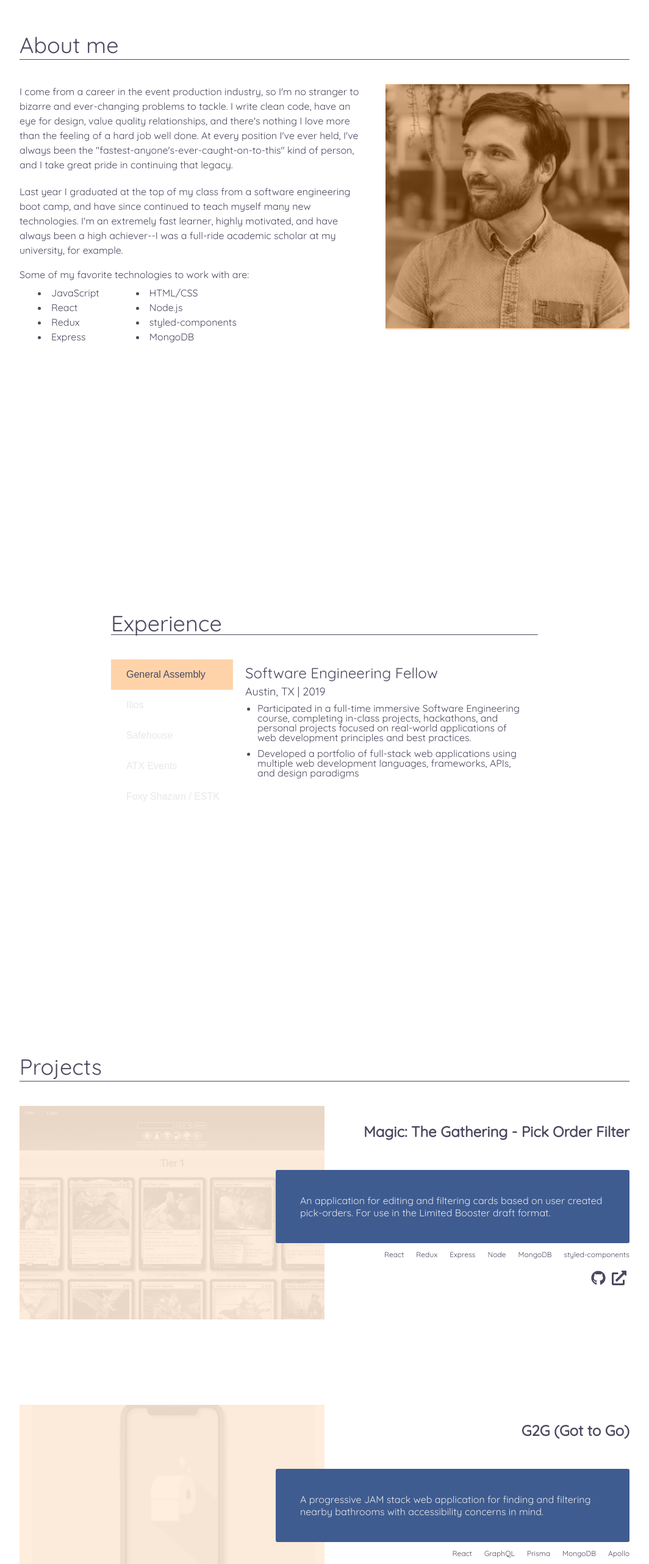
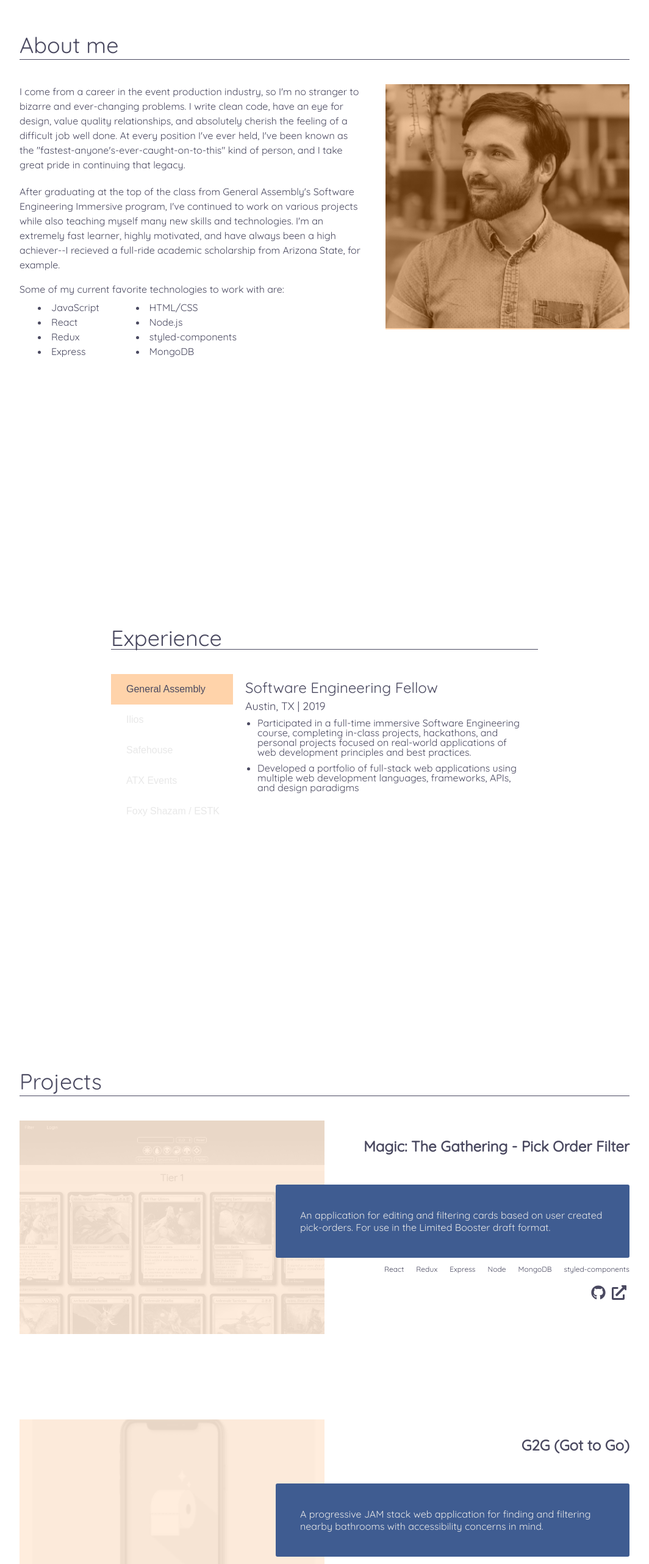
Before and after one commit to joe-gerhard/portfolio, a React (Create React App) app: page / in a window 1280 px wide. Shown: the part 860-3424 px from the top of the page at 61% size, without its empty margins (108-1172 px from the left). Built offline with nearby package versions, Linux system fonts and the light colour scheme.

Commit message:
Add hover condition if projects are scrolled into view

```diff
--- a/src/components/AboutSection/AboutSection.jsx
+++ b/src/components/AboutSection/AboutSection.jsx
@@ -17,19 +17,19 @@ const AboutSection = ({ aboutRef }) => {
         <Text>
           <p>
           I come from a career in the event production industry, so I'm no stranger to bizarre
-          and ever-changing problems to tackle. I write clean code, have an eye for design, value quality relationships, and
-          there's nothing I love more than the feeling of a hard job well done. At every position
-          I've ever held, I've always been the "fastest-anyone's-ever-caught-on-to-this" kind
+          and ever-changing problems. I write clean code, have an eye for design, value quality relationships, and
+          absolutely cherish the feeling of a difficult job well done. At every position
+          I've ever held, I've been known as the "fastest-anyone's-ever-caught-on-to-this" kind
           of person, and I take great pride in continuing that legacy.
           </p>
           <p>
-          Last year I graduated at the top of my class from a software engineering boot camp, and
-          have since continued to teach myself many new technologies. I'm an extremely fast learner,
-          highly motivated, and have always been a high achiever--I was a full-ride academic scholar
-          at my university, for example.
+          After graduating at the top of the class from General Assembly's Software Engineering Immersive program, I've
+          continued to work on various projects while also teaching myself many new skills and technologies. I'm an extremely fast learner,
+          highly motivated, and have always been a high achiever--I recieved a full-ride academic scholarship
+          from Arizona State, for example.
           </p>
 
-          <span>Some of my favorite technologies to work with are:</span>
+          <span>Some of my current favorite technologies to work with are:</span>
 
           <div>
             <ul>
--- a/src/components/App/App.jsx
+++ b/src/components/App/App.jsx
@@ -12,20 +12,20 @@ import { useState } from 'react';
 
 const App = () => {
 
-  const [ prevScrollY, setPrevScrollY ] = useState(0);
+  const [ scrollY, setScrollY ] = useState(0);
   const [ visible, setVisible ] = useState(true);
 
   const handleScroll = () => {
     const DELTA = 5;
     const currentScrollY = window.scrollY;
-    const visible = prevScrollY > currentScrollY;
+    const visible = scrollY > currentScrollY;
 
     // if the user scrolls less than the value of DELTA, do nothing
-    if(Math.abs(prevScrollY - currentScrollY) <= DELTA) {
+    if(Math.abs(scrollY - currentScrollY) <= DELTA) {
       return
     }
 
-    setPrevScrollY(currentScrollY);
+    setScrollY(currentScrollY);
     setVisible(visible);
   }
 
@@ -51,11 +51,11 @@ const App = () => {
       <SocialBar />
       <Navbar executeScroll={executeScroll} {...refs} visible={visible}/>
       <Sections>
-        <HomeSection {...refs} />
-        <AboutSection {...refs}/>
-        <ExperienceSection {...refs}/>
-        <ProjectsSection {...refs}/>
-        <ContactSection {...refs}/>
+        <HomeSection {...refs} scrollY={scrollY}/>
+        <AboutSection {...refs} scrollY={scrollY}/>
+        <ExperienceSection {...refs} scrollY={scrollY}/>
+        <ProjectsSection {...refs} scrollY={scrollY}/>
+        <ContactSection {...refs} scrollY={scrollY}/>
       </Sections>
       <Footer executeScroll={executeScroll} {...refs}/>
     </StyledApp>
--- /dev/null
+++ b/src/components/ProjectsSection/Project.jsx
@@ -0,0 +1,57 @@
+import React, { useEffect } from 'react'
+import { Description, Text, Technologies, Icons, ImageContainer, StyledProject } from './styles';
+import { FontAwesomeIcon } from '@fortawesome/react-fontawesome';
+import { faGithub } from '@fortawesome/free-brands-svg-icons';
+import { faExternalLinkAlt } from '@fortawesome/free-solid-svg-icons';
+import { useState } from 'react';
+import { useRef } from 'react';
+
+const Project = ({ project, scrollY }) => {
+
+  const [ hover, setHover ] = useState(false);
+  const projectRef = useRef();
+  console.log(projectRef.current && projectRef.current.offsetTop)
+
+  useEffect(() => {
+    if(!projectRef.current) return;
+    const projectTop = projectRef.current.offsetTop;
+    const projectBottom = projectTop + projectRef.current.offsetHeight;
+    if((scrollY > (projectTop - 400)
+      && scrollY < (projectBottom - 200)
+    )) {
+      setHover(true)
+    } else {
+      setHover(false)
+    }
+  }, [scrollY]);
+
+  return (
+    <StyledProject
+    ref={projectRef}
+    onMouseEnter={() => setHover(true)}
+    onMouseLeave={() => setHover(false)}
+  >
+    <ImageContainer hover={hover} onClick={() => window.open(project.link)}>
+      <img src={project.image} alt={project.name} />
+      <div />
+    </ImageContainer>
+    <Text>
+      <h2><a href={project.link} target="_blank" rel="noopener noreferrer">{project.name}</a></h2>
+      <Description hover={hover}>
+        {project.description}
+      </Description>
+      <Technologies>
+      {project.technologies.map(tech =>
+        <span key={tech}>{tech}</span>
+        )}
+      </Technologies>
+      <Icons>
+        <a href={project.github} target="_blank" rel="noopener noreferrer"><FontAwesomeIcon icon={faGithub} /></a>
+        <a href={project.link} target="_blank" rel="noopener noreferrer"><FontAwesomeIcon icon={faExternalLinkAlt} /></a>
+      </Icons>
+    </Text>
+  </StyledProject>
+  )
+}
+
+export default Project;
--- a/src/components/ProjectsSection/ProjectsSection.jsx
+++ b/src/components/ProjectsSection/ProjectsSection.jsx
@@ -1,13 +1,10 @@
-import React, { useState } from 'react'
-import { StyledProjectsSection, Project, Description, Text, Technologies, Icons, ImageContainer } from './styles';
+import React from 'react'
+import { StyledProjectsSection } from './styles';
 import { PROJECTS } from '../../constants/projects';
-import { FontAwesomeIcon } from '@fortawesome/react-fontawesome';
-import { faGithub } from '@fortawesome/free-brands-svg-icons';
-import { faExternalLinkAlt } from '@fortawesome/free-solid-svg-icons';
+import Project from './Project';
 
-const ProjectsSection = ({ projectsRef }) => {
+const ProjectsSection = ({ projectsRef, scrollY }) => {
 
-  const [ hover, setHover ] = useState('');
 
   return (
     <StyledProjectsSection ref={projectsRef}>
@@ -15,29 +12,9 @@ const ProjectsSection = ({ projectsRef }) => {
       {PROJECTS.map(project =>
         <Project
           key={project.name}
-          onMouseEnter={() => setHover(project.name)}
-          onMouseLeave={() => setHover('')}
-        >
-          <ImageContainer hover={hover === project.name} onClick={() => window.open(project.link)}>
-            <img src={project.image} alt={project.name} />
-            <div />
-          </ImageContainer>
-          <Text>
-            <h2><a href={project.link} target="_blank" rel="noopener noreferrer">{project.name}</a></h2>
-            <Description hover={hover === project.name}>
-              {project.description}
-            </Description>
-            <Technologies>
-             {project.technologies.map(tech =>
-              <span key={tech}>{tech}</span>
-              )}
-            </Technologies>
-            <Icons>
-              <a href={project.github} target="_blank" rel="noopener noreferrer"><FontAwesomeIcon icon={faGithub} /></a>
-              <a href={project.link} target="_blank" rel="noopener noreferrer"><FontAwesomeIcon icon={faExternalLinkAlt} /></a>
-            </Icons>
-          </Text>
-        </Project>
+          project={project}
+          scrollY={scrollY}
+        />
       )}
     </StyledProjectsSection>
   )
--- a/src/components/ProjectsSection/styles.js
+++ b/src/components/ProjectsSection/styles.js
@@ -16,7 +16,7 @@ export const StyledProjectsSection = styled(Section)(({ theme }) => css`
   }
 `);
 
-export const Project = styled.div(({ theme }) => css`
+export const StyledProject = styled.div(({ theme }) => css`
   position: relative;
   display: flex;
   flex-direction: row;
```
